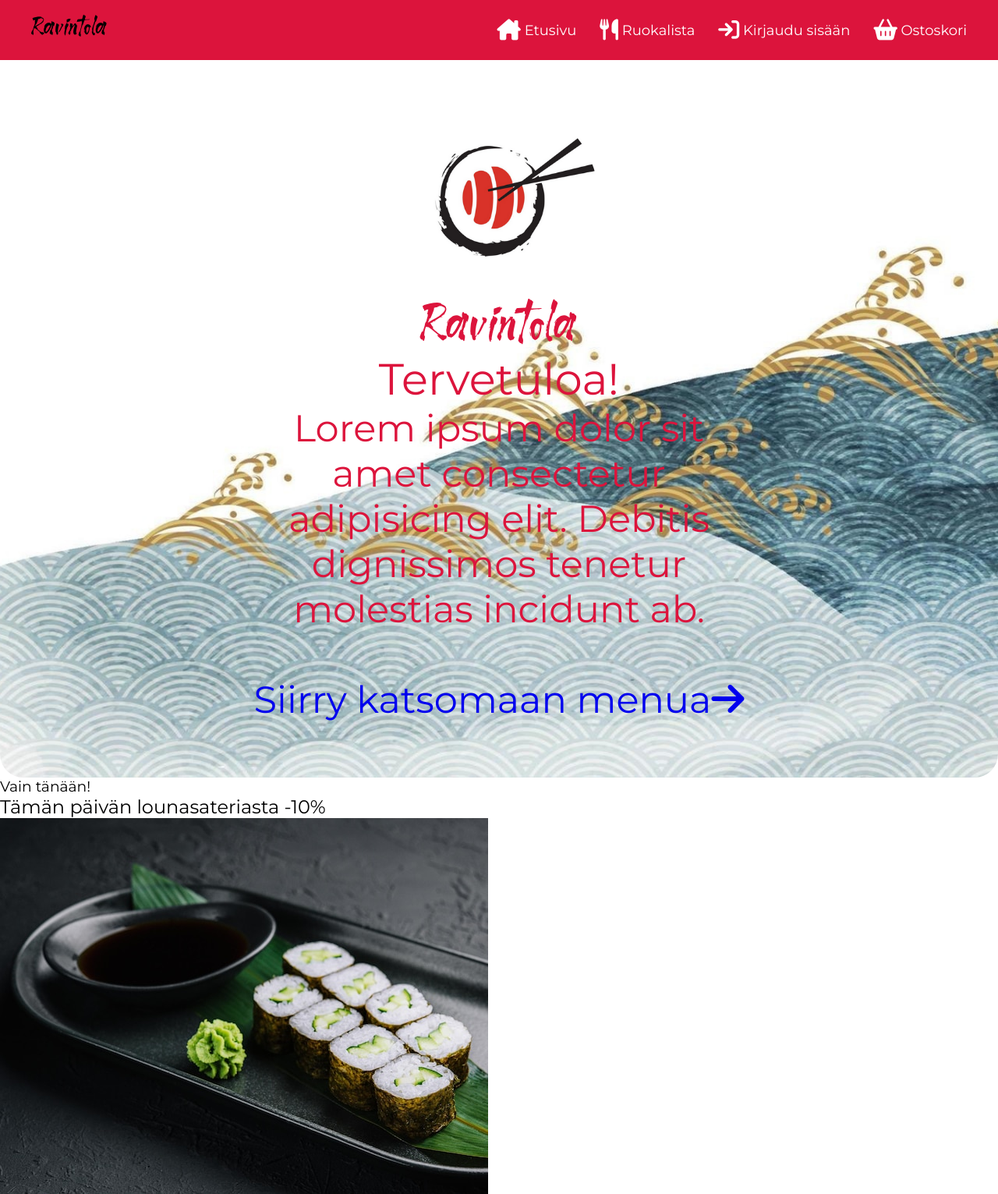
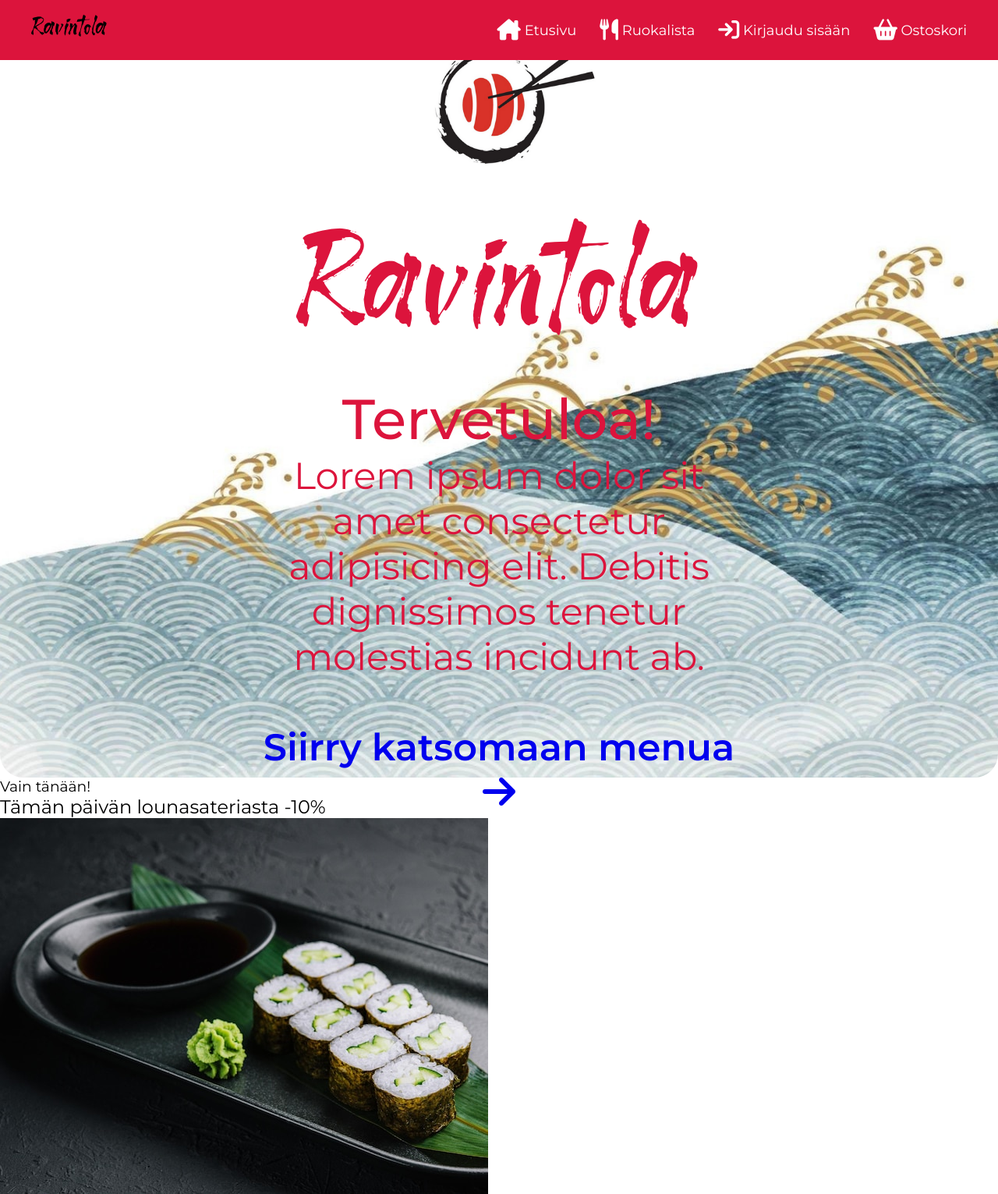
Before and after one commit to purkkapunkki/Web-kehitysprojekti, a web app: file main.html in a window 1280 px wide; the page is wider, and only the part inside the window is pictured. Shown: the top 1531 px of that part at 78% size. Run offline with its HTML, style and script files only (its server is not run), Linux system fonts and the light colour scheme; some libraries are stand-ins or nearby versions.

Commit message:
Hero stuff

```diff
--- a/css/style.css
+++ b/css/style.css
@@ -51,6 +51,22 @@ body {
   top: calc(50% + 127px);
   left: 50%;
   transform: translate(-50%, -50%);
+  font-size: 2em;
+  h1 {
+    font-size: 3em;
+    line-height: 1.5;
+  }
+  h3 {
+    color: var(--red);
+    font-size: 1.5em;
+    font-weight: 500;
+  }
+  p {
+    font-size: 1em;
+  }
+  a {
+    font-weight: 550;
+  }
   color: var(--red);
   font-size: 3em;
 }
```
